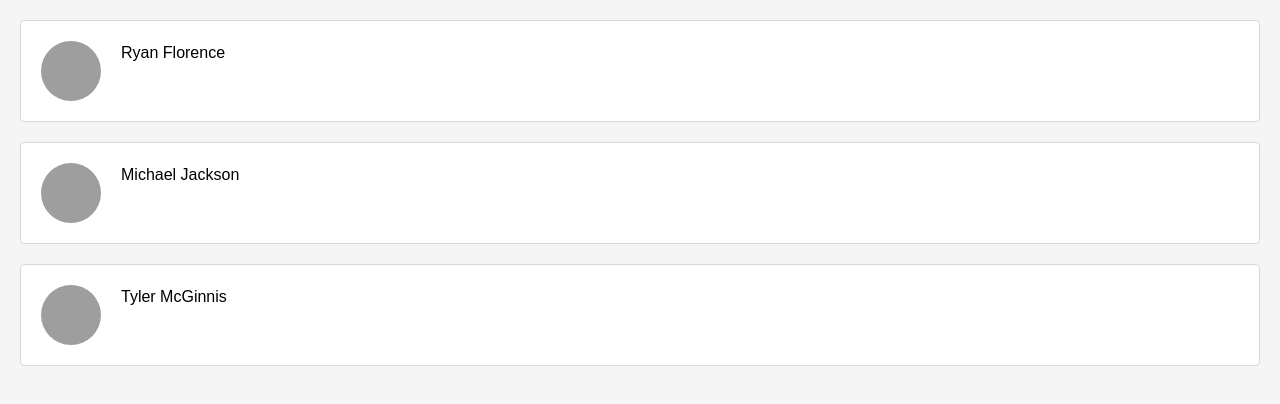
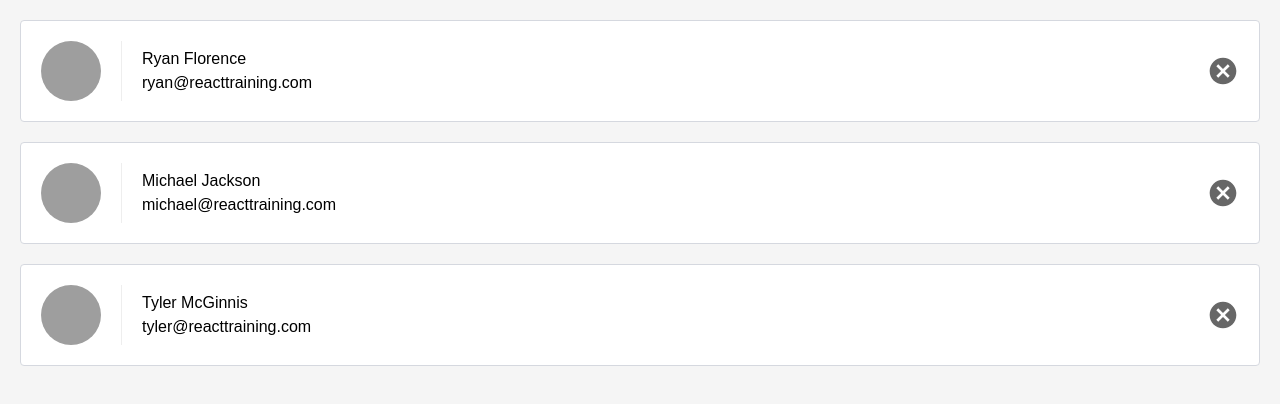
Before and after one commit to Aqueum/UR-Contacts2, a React (Create React App) app: page / in a window 1280 px wide. Shown: the top 404 px of the page. Built offline with nearby package versions, Linux system fonts and the light colour scheme.

Commit message:
Move to stateless functional component for ListContacts
Instead of class

```diff
--- a/src/ListContacts.js
+++ b/src/ListContacts.js
@@ -1,10 +1,9 @@
 import React, { Component } from 'react';
 
-class ListContacts extends Component {
-  render() {
+function ListContacts(props) {
   return (
     <ol className="contact-list">
-        {this.props.contacts.map(contact =>
+      {props.contacts.map(contact =>
         <li key={contact.id} className="contact-list-item">
           <div
             className="contact-avatar"
@@ -12,12 +11,19 @@ class ListContacts extends Component {
               backgroundImage: `url(${contact.avatarURL})`
             }}
           />
+          <div className="contact-details">
+            <p>
               {contact.name}
+            </p>
+            <p>
+              {contact.email}
+            </p>
+          </div>
+          <button className="contact-remove">Remove</button>
         </li>
       )}
     </ol>
   );
 }
-}
 
 export default ListContacts;
```
Lines whose indentation alone changed are shown as unchanged.
